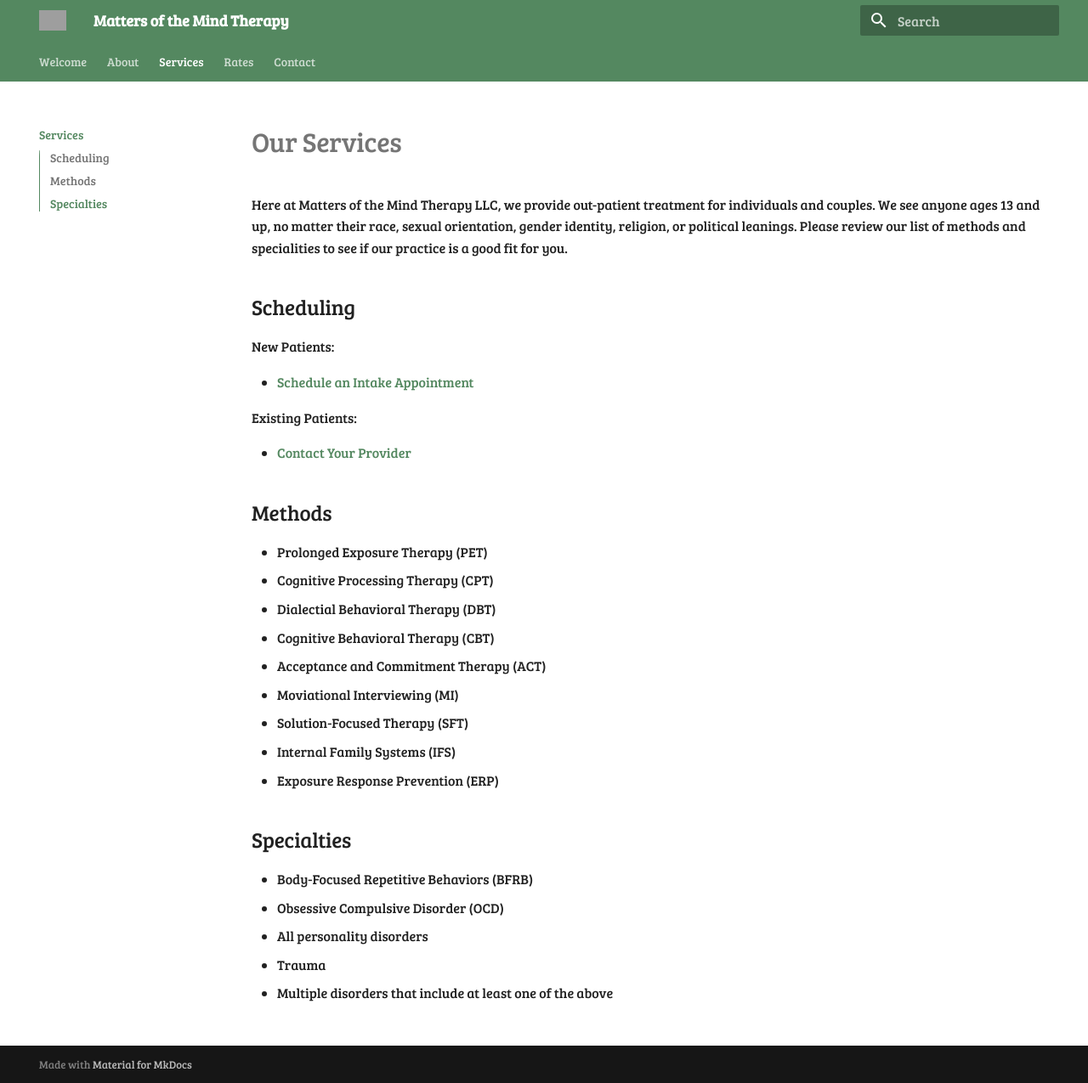
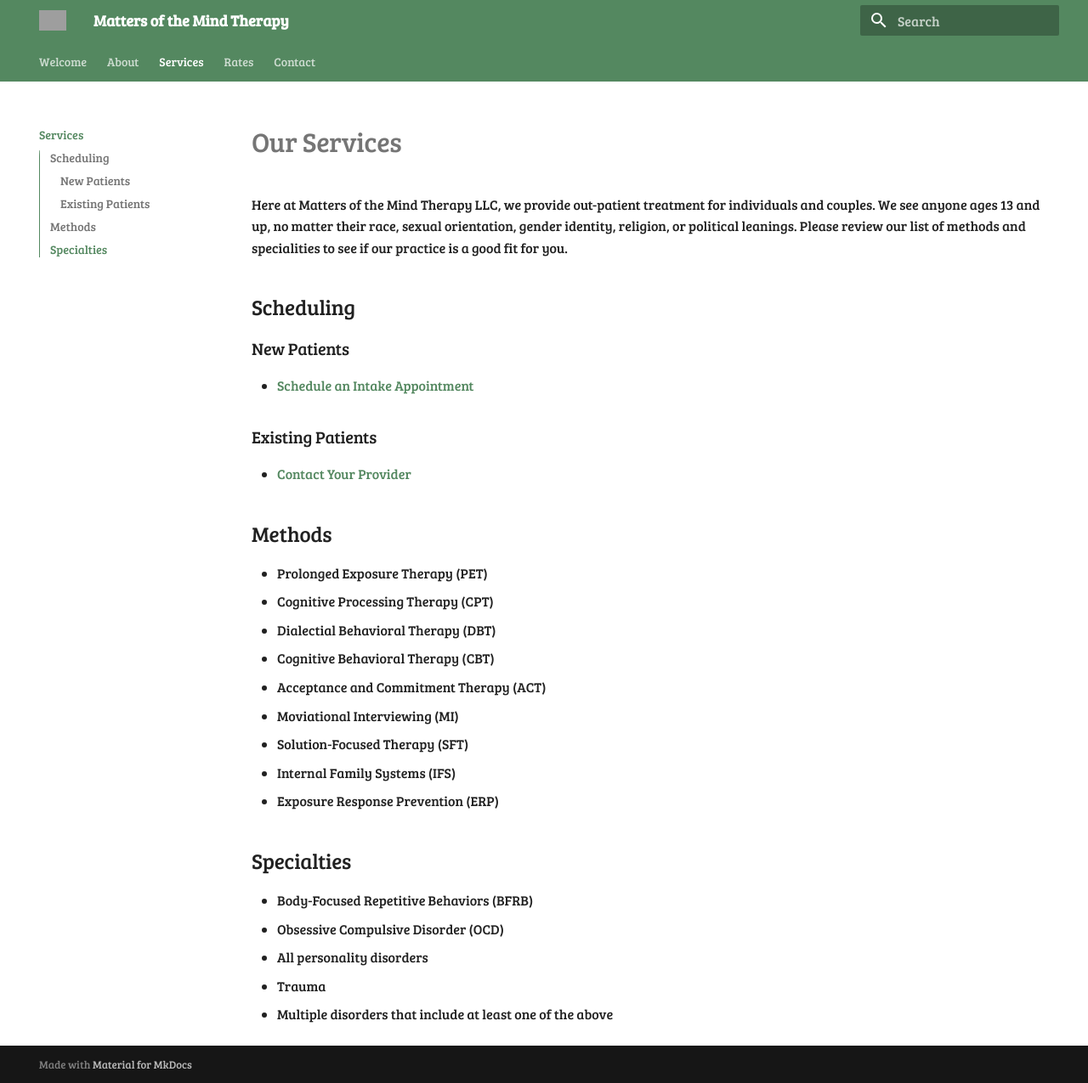
Before and after one commit to motm-therapy/website, an MkDocs documentation site: the page built from docs/services.md, in a window 1280 px wide and 1275 px high. Shown: the whole window at 85% size. Built offline with MkDocs 1.6.1 and Material for MkDocs 9.7.7, drawn with Linux system fonts in a browser that asks for light colours; grey boxes are pictures that could not be loaded.

Commit message:
Update services.md

```diff
--- a/docs/services.md
+++ b/docs/services.md
@@ -6,11 +6,11 @@ Please review our list of methods and specialities to see if our practice is a g
 
 ## Scheduling
 
-New Patients:
+### New Patients
 
 - [Schedule an Intake Appointment](https://google.com)
 
-Existing Patients:
+### Existing Patients
 
 - [Contact Your Provider](about.md)
 
```
